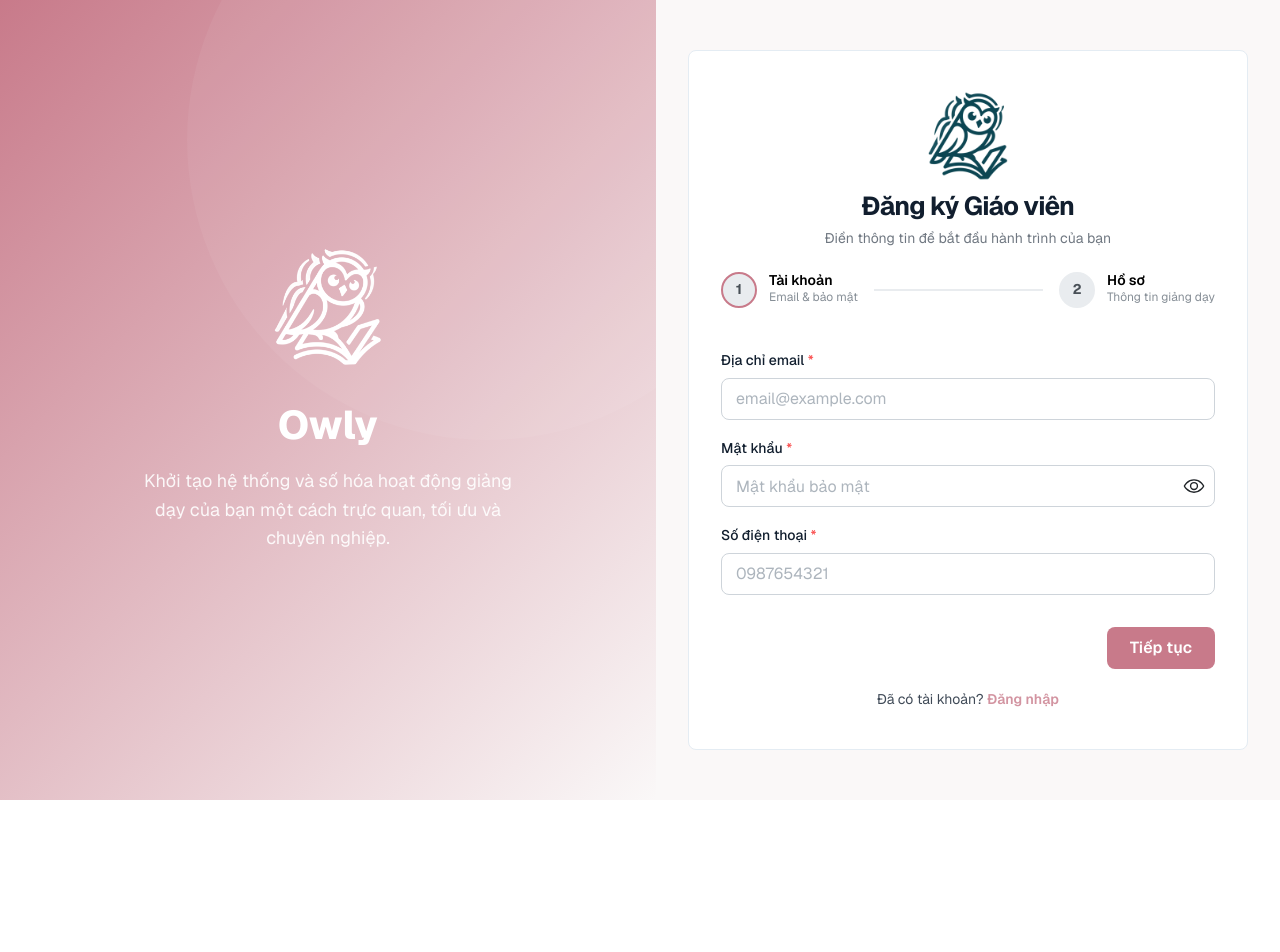
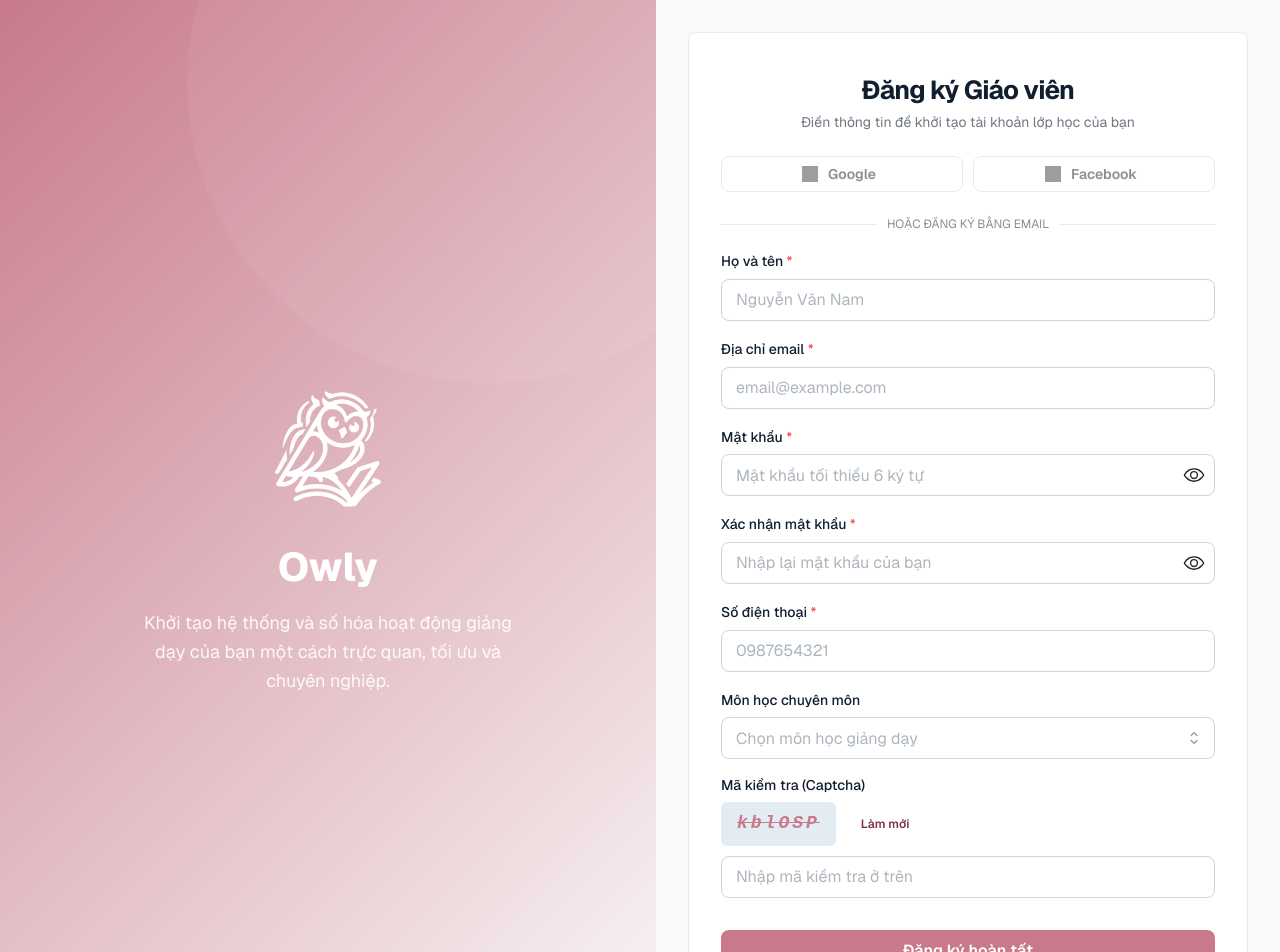
Before and after one commit to VCongNam/Owly, a React (Vite) app in the folder fe/: page /signup in a window 1280 px wide. Shown: the top 952 px of the page. Before the commit the page ends 800 px from the top, so only its background shows below. Built offline with nearby package versions, Linux system fonts and the light colour scheme; no server answers; grey boxes are pictures that could not be loaded; a web font is replaced by a local one.

Commit message:
feat: implement authentication module with Supabase integration, including SignIn and SignUp pages

```diff
--- a/fe/package.json
+++ b/fe/package.json
@@ -16,6 +16,7 @@
     "@mantine/form": "^9.4.0",
     "@mantine/hooks": "^9.3.2",
     "@mantine/notifications": "^9.3.2",
+    "@supabase/supabase-js": "^2.108.2",
     "axios": "^1.18.0",
     "react": "^19.2.6",
     "react-dom": "^19.2.6",
--- a/fe/src/pages/SignIn.jsx
+++ b/fe/src/pages/SignIn.jsx
@@ -3,6 +3,7 @@ import { useForm } from '@mantine/form';
 import { useNavigate, Link } from 'react-router-dom';
 import { useAuth } from '../hooks/useAuth';
 import { notifications } from '@mantine/notifications';
+import { supabase } from '../services/supabaseClient';
 import logo from '../assets/logo.png';
 import classes from '../components/AuthenticationImage.module.css';
 
@@ -41,9 +42,27 @@ export function SignIn() {
     }
   };
 
+  const handleOAuthLogin = async (provider) => {
+    try {
+      const { error } = await supabase.auth.signInWithOAuth({
+        provider: provider.toLowerCase(), // 'google' hoặc 'facebook'
+        options: {
+          redirectTo: window.location.origin,
+        },
+      });
+      if (error) throw error;
+    } catch (err) {
+      notifications.show({
+        title: `Lỗi đăng nhập ${provider}`,
+        message: err.message || 'Không thể thiết lập kết nối OAuth. Vui lòng thử lại.',
+        color: 'red',
+      });
+    }
+  };
+
   return (
     <div className={classes.wrapper}>
-      {/* Cột trái: Ảnh minh họa / Nền gradient thương hiệu (bạn có thể thay ảnh sau) */}
+      {/* Cột trái: Ảnh minh họa / Nền gradient thương hiệu */}
       <div className={classes.leftSide}>
         <div style={{ textAlign: 'center', color: '#fff', zIndex: 10 }}>
           <img
@@ -80,24 +99,55 @@ export function SignIn() {
       {/* Cột phải: Form nhập liệu */}
       <div className={classes.rightSide}>
         <Paper className={classes.form} withBorder={false}>
-          <div style={{ textAlign: 'center', marginBottom: '1rem' }}>
-             <img
-                        src={logo}
-                        alt="Owly Logo"
-                        style={{
-                          width: '90px',
-                          height: '90px',
-                          objectFit: 'contain',
-                        }}
-                      />
+          <div style={{ textAlign: 'center', marginBottom: '2rem' }}>
             <Title order={2} className={classes.title}>
               Chào mừng quay lại
             </Title>
-
-
             <Text size="sm" style={{ color: 'var(--text-color)', opacity: 0.6, marginTop: '0.25rem' }}>
               Nhập thông tin tài khoản của bạn để tiếp tục
             </Text>
+          </div>
+
+          {/* Social Logins */}
+          <div style={{ display: 'flex', gap: '10px', marginBottom: '1.5rem' }}>
+            <Button
+              variant="outline"
+              color="gray"
+              fullWidth
+              onClick={() => handleOAuthLogin('Google')}
+              style={{ borderColor: 'var(--border-color)' }}
+              leftSection={
+                <img
+                  src="https://cdn.simpleicons.org/google/000000"
+                  alt="Google"
+                  style={{ width: '16px', height: '16px' }}
+                />
+              }
+            >
+              Google
+            </Button>
+            <Button
+              variant="outline"
+              color="gray"
+              fullWidth
+              onClick={() => handleOAuthLogin('Facebook')}
+              style={{ borderColor: 'var(--border-color)' }}
+              leftSection={
+                <img
+                  src="https://cdn.simpleicons.org/facebook/1877F2"
+                  alt="Facebook"
+                  style={{ width: '16px', height: '16px' }}
+                />
+              }
+            >
+              Facebook
+            </Button>
+          </div>
+
+          <div style={{ display: 'flex', alignItems: 'center', margin: '1rem 0', justifyContent: 'center' }}>
+            <div style={{ flex: 1, height: '1px', background: 'var(--border-color)' }} />
+            <Text size="xs" style={{ padding: '0 10px', color: 'var(--text-color)', opacity: 0.5 }}>HOẶC ĐĂNG NHẬP BẰNG EMAIL</Text>
+            <div style={{ flex: 1, height: '1px', background: 'var(--border-color)' }} />
           </div>
 
           <form onSubmit={form.onSubmit(handleSubmit)}>
--- a/fe/src/pages/SignUp.jsx
+++ b/fe/src/pages/SignUp.jsx
@@ -1,21 +1,41 @@
 import { useState, useEffect } from 'react';
-import { Paper, Title, Text, TextInput, PasswordInput, Button, Stepper, MultiSelect, Anchor, Group } from '@mantine/core';
+import { Paper, Title, Text, TextInput, PasswordInput, Button, MultiSelect, Anchor, Box } from '@mantine/core';
 import { useForm } from '@mantine/form';
 import { useNavigate, Link } from 'react-router-dom';
 import { useAuth } from '../hooks/useAuth';
 import { apiClient } from '../services/apiClient';
 import { notifications } from '@mantine/notifications';
+import { supabase } from '../services/supabaseClient';
 import logo from '../assets/logo.png';
 import classes from '../components/AuthenticationImage.module.css';
 
 export function SignUp() {
   const { signUp, loading } = useAuth();
   const navigate = useNavigate();
-  const [activeStep, setActiveStep] = useState(0);
   const [subjects, setSubjects] = useState([]);
   const [loadingSubjects, setLoadingSubjects] = useState(false);
   const [submitError, setSubmitError] = useState(null);
   const [registeredEmail, setRegisteredEmail] = useState(null);
+
+  // Captcha ngẫu nhiên
+  const [captchaCode, setCaptchaCode] = useState('');
+  const [captchaInput, setCaptchaInput] = useState('');
+  const [captchaError, setCaptchaError] = useState('');
+
+  const generateCaptcha = () => {
+    const chars = '0123456789abcdefghijklmnopqrstuvwxyzABCDEFGHIJKLMNOPQRSTUVWXYZ';
+    let code = '';
+    for (let i = 0; i < 6; i++) {
+      code += chars[Math.floor(Math.random() * chars.length)];
+    }
+    setCaptchaCode(code);
+    setCaptchaInput('');
+    setCaptchaError('');
+  };
+
+  useEffect(() => {
+    generateCaptcha();
+  }, []);
 
   // Load available subjects for teacher specialization
   useEffect(() => {
@@ -45,6 +65,7 @@ export function SignUp() {
     initialValues: {
       email: '',
       password: '',
+      confirmPassword: '',
       phone: '',
       fullName: '',
       specializationIds: [],
@@ -52,26 +73,25 @@ export function SignUp() {
     validate: {
       email: (value) => (/^\S+@\S+\.\S+$/.test(value) ? null : 'Email không đúng định dạng'),
       password: (value) => (value.length >= 6 ? null : 'Mật khẩu phải có ít nhất 6 ký tự'),
+      confirmPassword: (value, values) => (value === values.password ? null : 'Mật khẩu xác nhận không khớp'),
       phone: (value) => (/^(0[3|5|7|8|9])+([0-9]{8})$/.test(value) ? null : 'Số điện thoại không đúng định dạng'),
-      fullName: (value) => (activeStep === 1 && !value.trim() ? 'Họ và tên là bắt buộc' : null),
+      fullName: (value) => (value.trim() ? null : 'Họ và tên là bắt buộc'),
     },
   });
 
-  const nextStep = () => {
-    if (activeStep === 0) {
-      const hasEmailError = form.validateField('email').hasError;
-      const hasPasswordError = form.validateField('password').hasError;
-      const hasPhoneError = form.validateField('phone').hasError;
-      if (hasEmailError || hasPasswordError || hasPhoneError) return;
+  const handleSubmit = async (values) => {
+    if (captchaInput !== captchaCode) {
+      setCaptchaError('Mã kiểm tra không chính xác');
+      return;
     }
-    setActiveStep((current) => (current < 1 ? current + 1 : current));
-  };
-
-  const prevStep = () => setActiveStep((current) => (current > 0 ? current - 1 : current));
-
-  const handleSubmit = async (values) => {
     setSubmitError(null);
-    const result = await signUp(values);
+    const result = await signUp({
+      email: values.email,
+      password: values.password,
+      phone: values.phone,
+      fullName: values.fullName,
+      specializationIds: values.specializationIds,
+    });
     if (result.success) {
       notifications.show({
         title: 'Đăng ký thành công',
@@ -81,6 +101,25 @@ export function SignUp() {
       setRegisteredEmail(values.email);
     } else {
       setSubmitError(result.error);
+      generateCaptcha(); // Reset captcha khi lỗi
+    }
+  };
+
+  const handleOAuthLogin = async (provider) => {
+    try {
+      const { error } = await supabase.auth.signInWithOAuth({
+        provider: provider.toLowerCase(), // 'google' hoặc 'facebook'
+        options: {
+          redirectTo: window.location.origin,
+        },
+      });
+      if (error) throw error;
+    } catch (err) {
+      notifications.show({
+        title: `Lỗi kết nối OAuth ${provider}`,
+        message: err.message || 'Không thể thiết lập kết nối OAuth. Vui lòng thử lại.',
+        color: 'red',
+      });
     }
   };
 
@@ -131,7 +170,7 @@ export function SignUp() {
 
   return (
     <div className={classes.wrapper}>
-      {/* Cột trái: Ảnh minh họa / Nền gradient thương hiệu (bạn có thể thay ảnh sau) */}
+      {/* Cột trái: Ảnh minh họa / Nền gradient thương hiệu */}
       <div className={classes.leftSide}>
         <div style={{ textAlign: 'center', color: '#fff', zIndex: 10 }}>
           <img
@@ -164,30 +203,73 @@ export function SignUp() {
         }} />
       </div>
 
-      {/* Cột phải: Stepper Đăng ký */}
+      {/* Cột phải: Form Đăng ký một màn hình */}
       <div className={classes.rightSide}>
         <Paper className={classes.form} withBorder={false}>
           <div style={{ textAlign: 'center', marginBottom: '1.5rem' }}>
-            <img
-                        src={logo}
-                        alt="Owly Logo"
-                        style={{
-                          width: '90px',
-                          height: '90px',
-                          objectFit: 'contain',
-                        }}
-                      />
             <Title order={2} className={classes.title}>
               Đăng ký Giáo viên
             </Title>
             <Text size="sm" style={{ color: 'var(--text-color)', opacity: 0.6, marginTop: '0.25rem' }}>
-              Điền thông tin để bắt đầu hành trình của bạn
+              Điền thông tin để khởi tạo tài khoản lớp học của bạn
             </Text>
           </div>
 
-          <Stepper active={activeStep} onStepClick={setActiveStep} allowNextStepsSelect={false} color="copper" size="sm" mb="xl">
-            <Stepper.Step label="Tài khoản" description="Email & bảo mật">
-              <div style={{ marginTop: '1.5rem' }}>
+          {/* Social Logins */}
+          <div style={{ display: 'flex', gap: '10px', marginBottom: '1.5rem' }}>
+            <Button
+              variant="outline"
+              color="gray"
+              fullWidth
+              onClick={() => handleOAuthLogin('Google')}
+              style={{ borderColor: 'var(--border-color)' }}
+              leftSection={
+                <img
+                  src="https://cdn.simpleicons.org/google/000000"
+                  alt="Google"
+                  style={{ width: '16px', height: '16px' }}
+                />
+              }
+            >
+              Google
+            </Button>
+            <Button
+              variant="outline"
+              color="gray"
+              fullWidth
+              onClick={() => handleOAuthLogin('Facebook')}
+              style={{ borderColor: 'var(--border-color)' }}
+              leftSection={
+                <img
+                  src="https://cdn.simpleicons.org/facebook/1877F2"
+                  alt="Facebook"
+                  style={{ width: '16px', height: '16px' }}
+                />
+              }
+            >
+              Facebook
+            </Button>
+          </div>
+
+          <div style={{ display: 'flex', alignItems: 'center', margin: '1rem 0', justifyContent: 'center' }}>
+            <div style={{ flex: 1, height: '1px', background: 'var(--border-color)' }} />
+            <Text size="xs" style={{ padding: '0 10px', color: 'var(--text-color)', opacity: 0.5 }}>HOẶC ĐĂNG KÝ BẰNG EMAIL</Text>
+            <div style={{ flex: 1, height: '1px', background: 'var(--border-color)' }} />
+          </div>
+
+          <form onSubmit={form.onSubmit(handleSubmit)}>
+            <TextInput
+              required
+              label="Họ và tên"
+              placeholder="Nguyễn Văn Nam"
+              {...form.getInputProps('fullName')}
+              size="md"
+              radius="md"
+              styles={{
+                label: { marginBottom: '6px', fontSize: '14px', fontWeight: 500, color: 'var(--text-color)' },
+              }}
+            />
+
             <TextInput
               required
               label="Địa chỉ email"
@@ -195,14 +277,16 @@ export function SignUp() {
               {...form.getInputProps('email')}
               size="md"
               radius="md"
+              mt="md"
               styles={{
                 label: { marginBottom: '6px', fontSize: '14px', fontWeight: 500, color: 'var(--text-color)' },
               }}
             />
+
             <PasswordInput
               required
               label="Mật khẩu"
-                  placeholder="Mật khẩu bảo mật"
+              placeholder="Mật khẩu tối thiểu 6 ký tự"
               {...form.getInputProps('password')}
               size="md"
               radius="md"
@@ -211,6 +295,20 @@ export function SignUp() {
                 label: { marginBottom: '6px', fontSize: '14px', fontWeight: 500, color: 'var(--text-color)' },
               }}
             />
+
+            <PasswordInput
+              required
+              label="Xác nhận mật khẩu"
+              placeholder="Nhập lại mật khẩu của bạn"
+              {...form.getInputProps('confirmPassword')}
+              size="md"
+              radius="md"
+              mt="md"
+              styles={{
+                label: { marginBottom: '6px', fontSize: '14px', fontWeight: 500, color: 'var(--text-color)' },
+              }}
+            />
+
             <TextInput
               required
               label="Số điện thoại"
@@ -223,22 +321,7 @@ export function SignUp() {
                 label: { marginBottom: '6px', fontSize: '14px', fontWeight: 500, color: 'var(--text-color)' },
               }}
             />
-              </div>
-            </Stepper.Step>
 
-            <Stepper.Step label="Hồ sơ" description="Thông tin giảng dạy">
-              <div style={{ marginTop: '1.5rem' }}>
-                <TextInput
-                  required
-                  label="Họ và tên"
-                  placeholder="Nguyễn Văn Nam"
-                  {...form.getInputProps('fullName')}
-                  size="md"
-                  radius="md"
-                  styles={{
-                    label: { marginBottom: '6px', fontSize: '14px', fontWeight: 500, color: 'var(--text-color)' },
-                  }}
-                />
             <MultiSelect
               label="Môn học chuyên môn"
               placeholder={loadingSubjects ? 'Đang tải môn học...' : 'Chọn môn học giảng dạy'}
@@ -252,36 +335,60 @@ export function SignUp() {
                 label: { marginBottom: '6px', fontSize: '14px', fontWeight: 500, color: 'var(--text-color)' },
               }}
             />
+
+            {/* Captcha Box */}
+            <Box mt="md">
+              <Text size="sm" fw={500} style={{ color: 'var(--text-color)', marginBottom: '6px' }}>Mã kiểm tra (Captcha)</Text>
+              <div style={{ display: 'flex', gap: '10px', alignItems: 'center' }}>
+                <div style={{
+                  background: 'var(--border-color)',
+                  color: 'var(--accent-color)',
+                  padding: '8px 16px',
+                  borderRadius: '6px',
+                  fontFamily: 'monospace',
+                  fontSize: '18px',
+                  fontWeight: 'bold',
+                  letterSpacing: '3px',
+                  userSelect: 'none',
+                  fontStyle: 'italic',
+                  textDecoration: 'line-through'
+                }}>
+                  {captchaCode}
                 </div>
-            </Stepper.Step>
-          </Stepper>
+                <Button variant="subtle" size="xs" onClick={generateCaptcha}>Làm mới</Button>
+              </div>
+              <TextInput
+                placeholder="Nhập mã kiểm tra ở trên"
+                value={captchaInput}
+                onChange={(e) => {
+                  setCaptchaInput(e.target.value);
+                  setCaptchaError('');
+                }}
+                error={captchaError}
+                mt="xs"
+                size="md"
+                radius="md"
+              />
+            </Box>
 
-          <form onSubmit={form.onSubmit(handleSubmit)}>
             {submitError && (
-              <Text color="red" size="sm" mb="md" style={{ textAlign: 'center' }}>
+              <Text color="red" size="sm" mt="md" style={{ textAlign: 'center' }}>
                 {submitError}
               </Text>
             )}
 
-            <Group justify="space-between" mt="xl">
-              {activeStep > 0 ? (
-                <Button variant="outline" color="copper" onClick={prevStep} size="md" radius="md">
-                  Quay lại
-                </Button>
-              ) : (
-                <div />
-              )}
-
-              {activeStep < 1 ? (
-                <Button color="copper" onClick={nextStep} size="md" radius="md" className={classes.button}>
-                  Tiếp tục
-                </Button>
-              ) : (
-                <Button type="submit" color="copper" loading={loading} size="md" radius="md" className={classes.button}>
+            <Button
+              type="submit"
+              color="copper"
+              loading={loading}
+              size="md"
+              radius="md"
+              fullWidth
+              mt="xl"
+              className={classes.button}
+            >
               Đăng ký hoàn tất
             </Button>
-              )}
-            </Group>
           </form>
 
           <Text ta="center" mt="lg" size="sm" style={{ color: 'var(--text-color)', opacity: 0.8 }}>
--- /dev/null
+++ b/fe/src/services/supabaseClient.js
@@ -0,0 +1,6 @@
+import { createClient } from '@supabase/supabase-js';
+
+const supabaseUrl = import.meta.env.VITE_SUPABASE_URL;
+const supabaseAnonKey = import.meta.env.VITE_SUPABASE_ANON_KEY;
+
+export const supabase = createClient(supabaseUrl, supabaseAnonKey);
```
Also changed, not shown: fe/src/App.jsx (+24 -0 lines), fe/vercel.json (added), 1 other file (tests, documents, lock files or other folders). Lines whose indentation alone changed are shown as unchanged.
